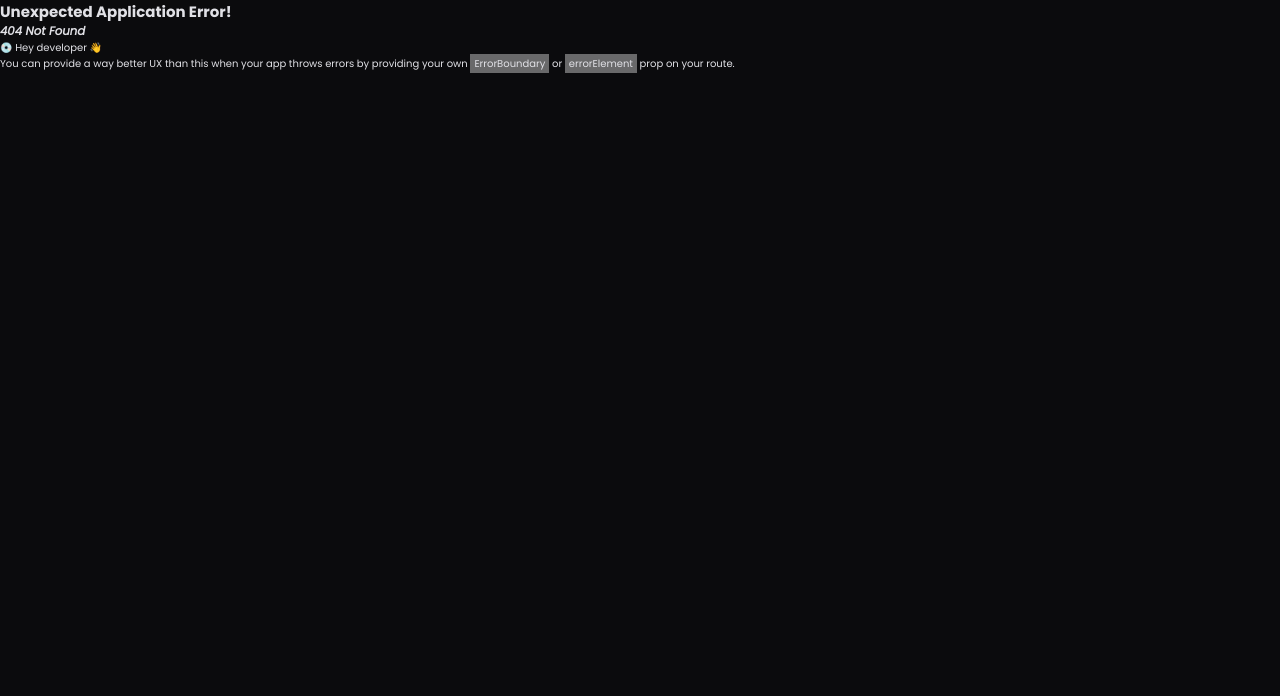
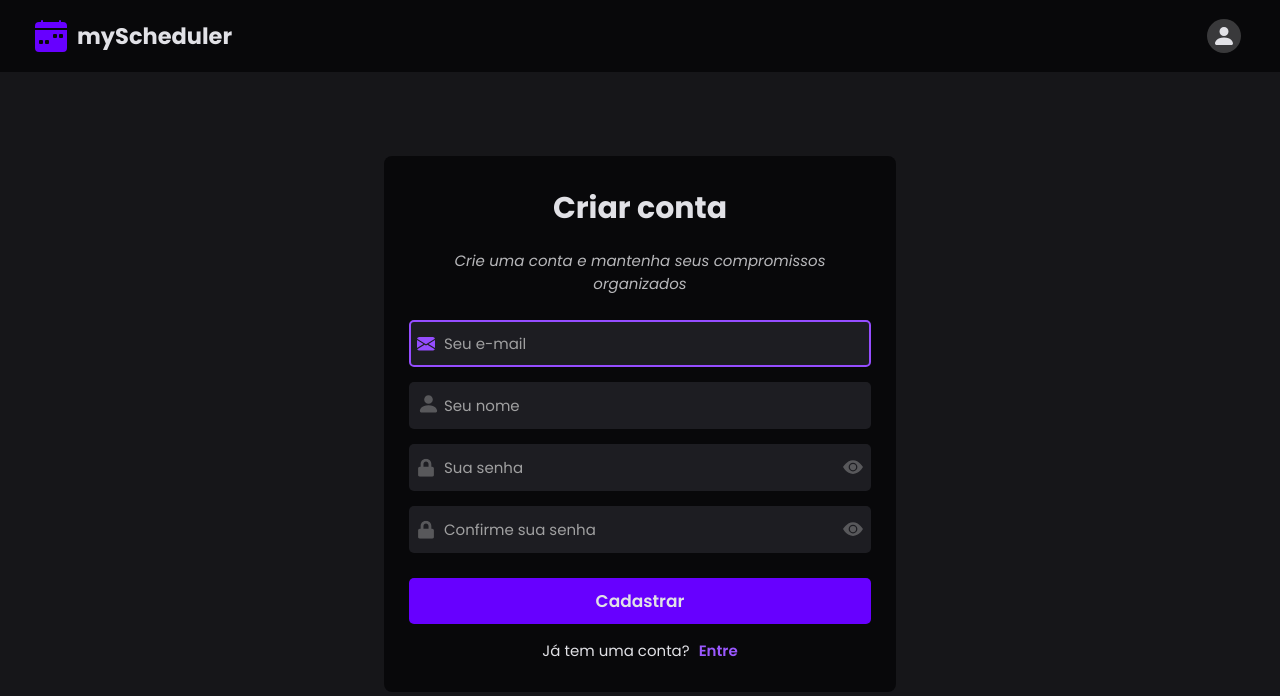
Before and after one commit to luizfelipeapolonio/myscheduler, a React (Vite) app in the folder frontend/: page /register in a window 1280 px wide. Before the commit this address had no page. Shown: the top 696 px of the page. Built offline with nearby package versions, Linux system fonts and the light colour scheme.

Commit message:
feat: register route implemented

```diff
--- a/frontend/src/App.tsx
+++ b/frontend/src/App.tsx
@@ -3,6 +3,7 @@ import styles from "./App.module.css";
 // Pages
 import Calendar from "./pages/Calendar";
 import Login from "./pages/Auth/Login";
+import Register from "./pages/Auth/Register";
 
 // Components
 import Root from "./components/layout/Root";
@@ -20,6 +21,7 @@ function App() {
       <Route path="/" element={<Root />}>
         <Route index path="/" element={<Calendar />} />
         <Route path="/login" element={<Login />} />
+        <Route path="/register" element={<Register />} />
       </Route>
     )
   );
```
